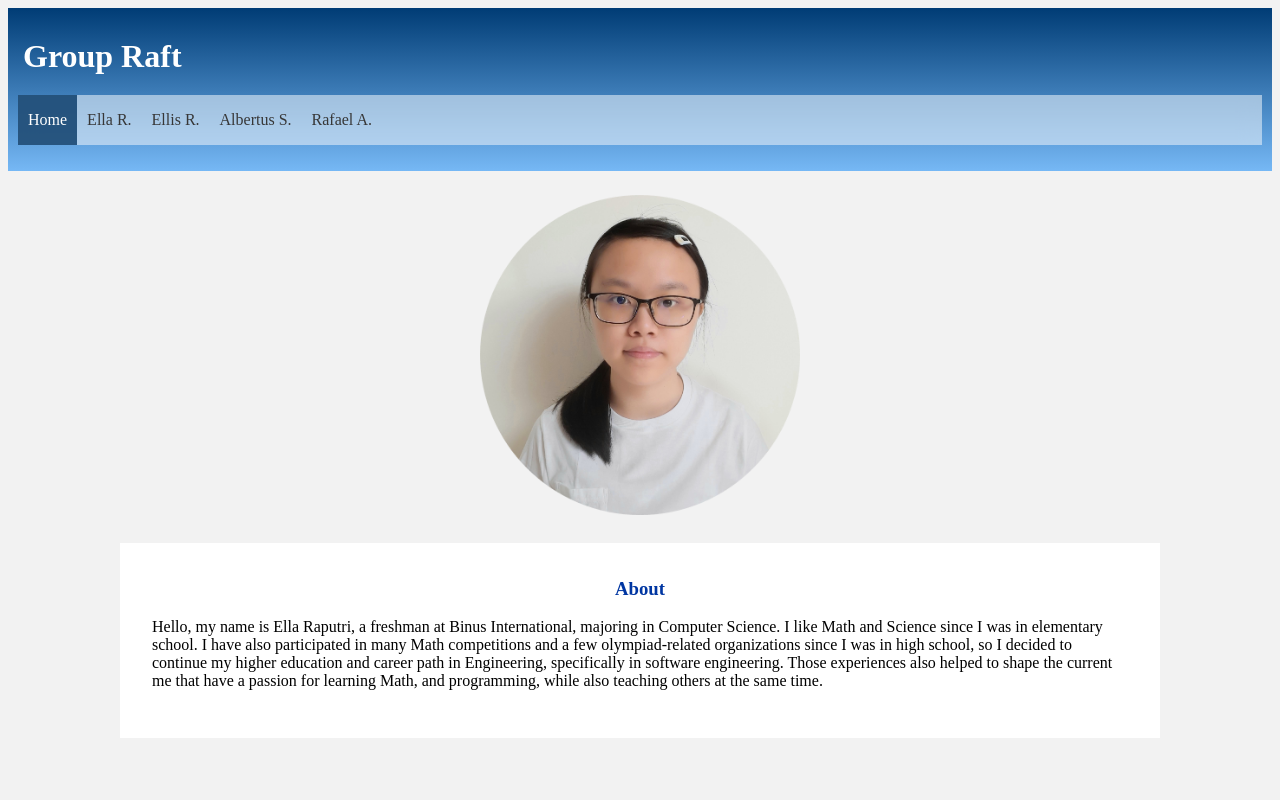
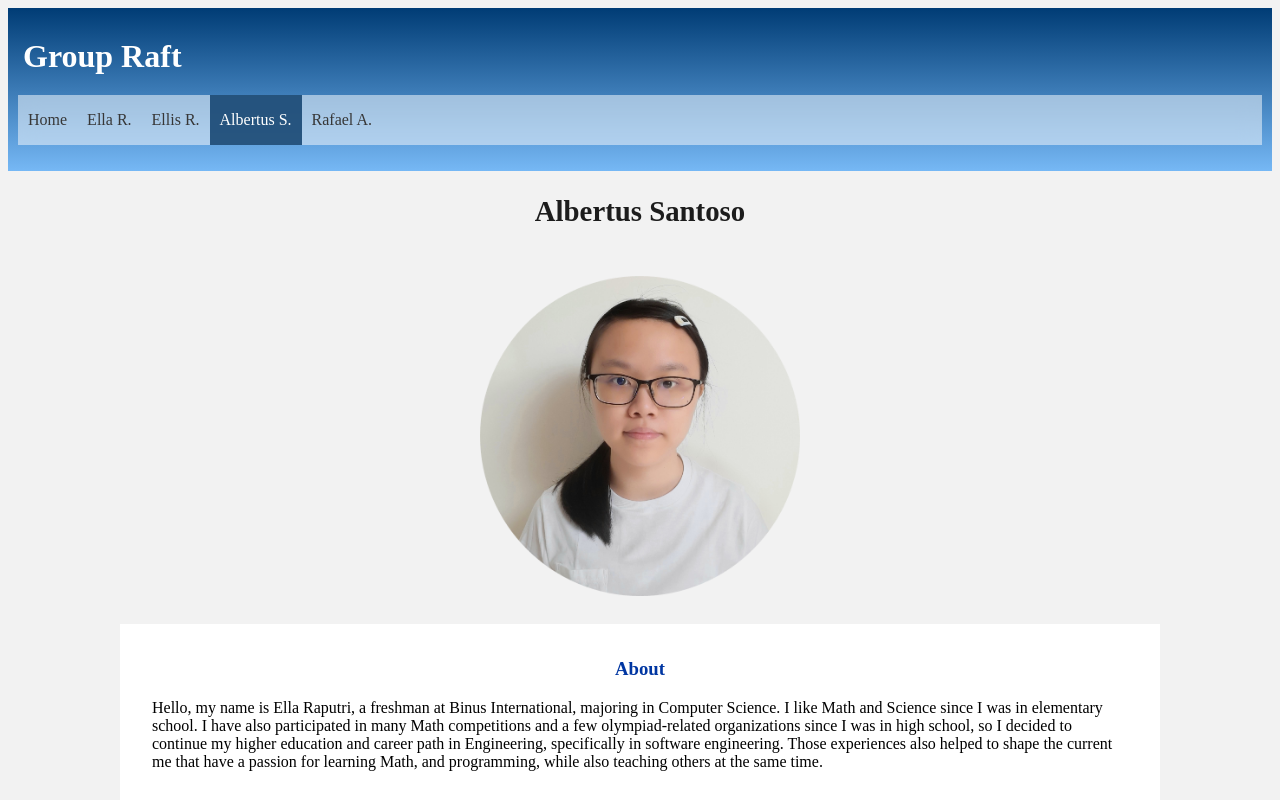
Before and after one commit to Ella-Raputri/2702298154_assignment2, a plain HTML site: page albert.html in a window 1280 px wide. Shown: the top 800 px of the page. Drawn offline with Linux system fonts and the light colour scheme.

Commit message:
update active navbar

```diff
--- a/albert.html
+++ b/albert.html
@@ -15,10 +15,10 @@
 
         <div class="topnav">
             <div class="nav-container">
-                <a href="index.html" class="active">Home</a>
-                    <a href="ella.html" >Ella R.</a>
+                <a href="index.html">Home</a>
+                    <a href="ella.html"  >Ella R.</a>
                     <a href="ellis.html" >Ellis R.</a>
-                    <a href="albert.html" >Albertus S.</a>
+                    <a href="albert.html" class="active">Albertus S.</a>
                     <a href="rafael.html" >Rafael A.</a>
             </div>
         </div>
@@ -26,9 +26,11 @@
 
 
     <div class="content">
+        <h2>Albertus Santoso</h2>
         <div class="img-container">
             <img src="Ella.png" alt="Ella Raputri" class="img-person">
         </div>
+
 
         <div class="desc-container">
             <h3>About</h3>
@@ -39,6 +41,7 @@
                 Those experiences also helped to shape the current me that have a passion for learning Math, and programming,
                 while also teaching others at the same time.</p>
         </div>
+
 
         <div class="rating-container">
             <h3>Rate My Technology or Programming Experience</h3>
--- a/styles.css
+++ b/styles.css
@@ -10,6 +10,10 @@ body{
 .top-container{
   background: linear-gradient(to bottom, #003c75, #76b8f5);
   padding: 10px;
+  position: sticky;
+  top: 0;
+  width: 100%;
+  z-index: 100;
 }
 
 .header{
@@ -95,6 +99,11 @@ h2{
 
 h3{
   color: #0036a2;
+}
+
+.cards-member{
+  padding-left: 2.5em;
+  padding-right: 2.5em;
 }
 
 .card a{
--- a/styles_person.css
+++ b/styles_person.css
@@ -10,6 +10,10 @@
   .top-container{
     background: linear-gradient(to bottom, #003c75, #76b8f5);
     padding: 10px;
+    position: sticky;
+    top: 0;
+    width: 100%;
+    z-index: 100;
   }
 
   .header{
@@ -100,6 +104,7 @@ h3{
 .img-person {
     max-height:40vh;
     margin: 0 auto;
+    border-radius: 10%;
 }
 
 .desc-container, .rating-container{
```
Also changed, not shown: ellis.html (+6 -3 lines), index.html (+2 -2 lines), rafael.html (+6 -3 lines).
